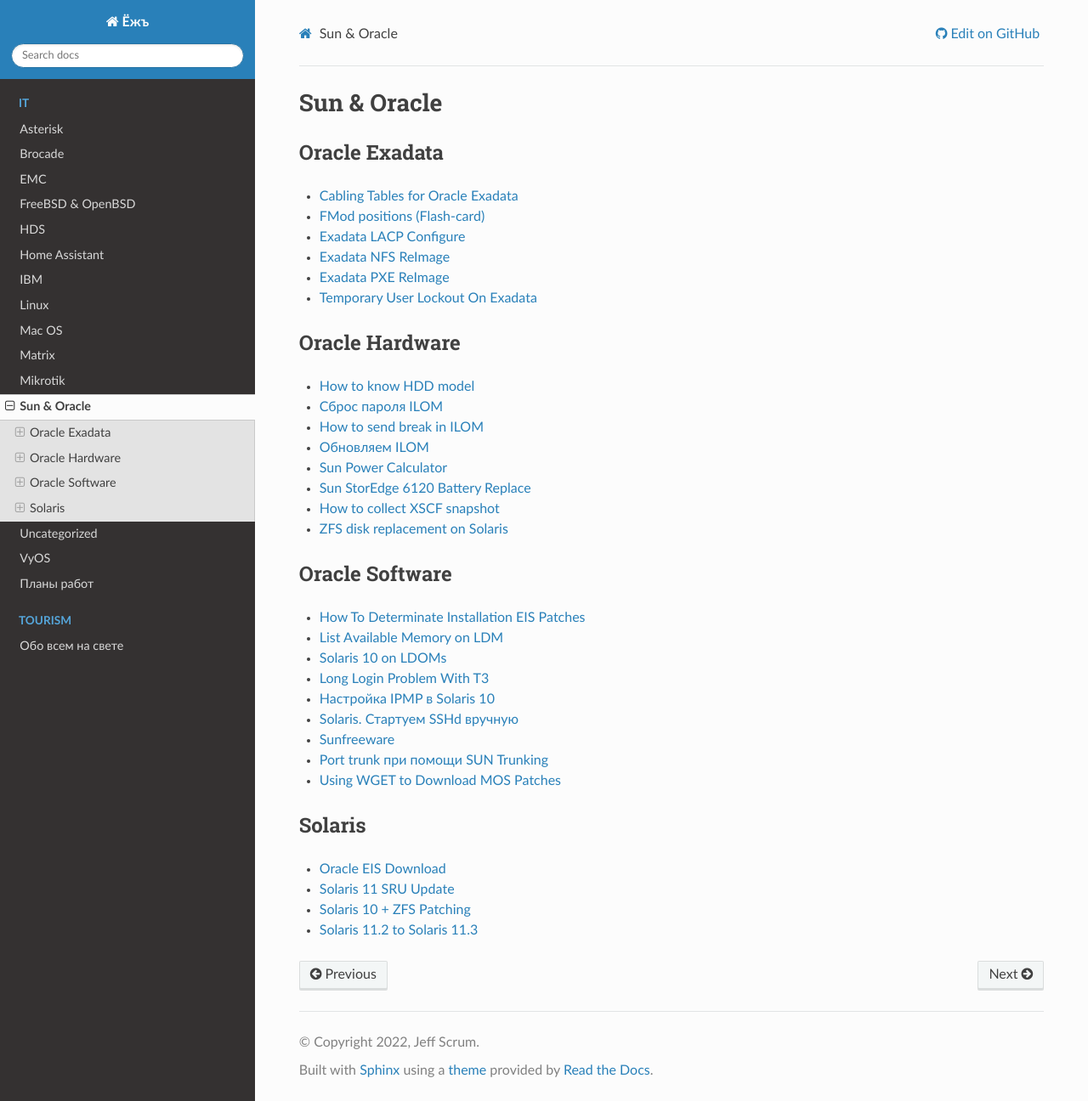
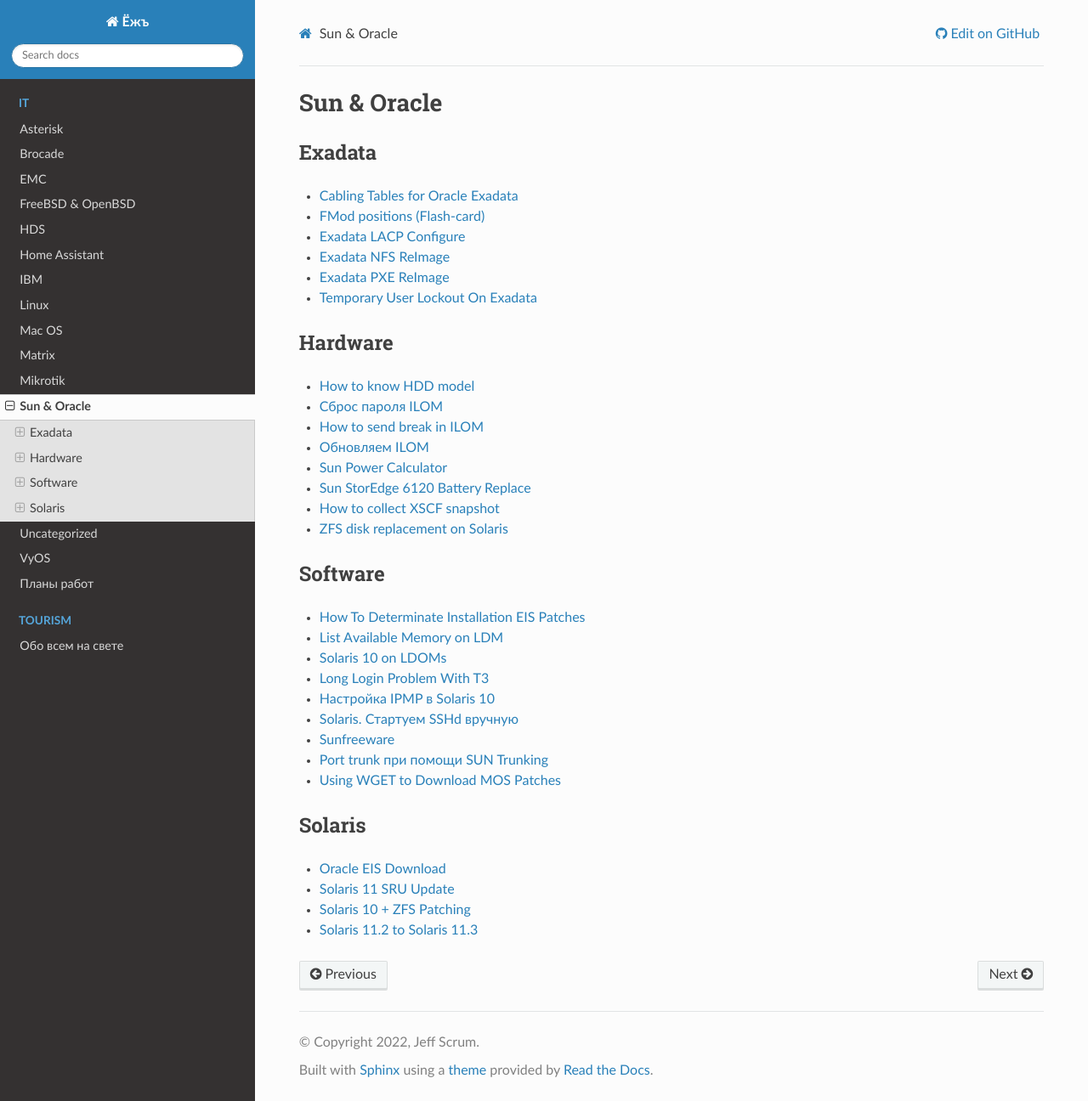
Before and after one commit to jeffscrum/jeffscrum.github.io, a Sphinx documentation site: the page built from source/sun-oracle/index.rst, in a window 1280 px wide and 1296 px high. Shown: the whole window at 85% size. Built offline with Sphinx 7.4.7 and the Read the Docs theme 2.0.0, drawn with Linux system fonts in a browser that asks for light colours; pages that are not in the unit, such as notebooks, are missing from menus.

Commit message:
sun-oracle

```diff
--- a/source/sun-oracle/index.rst
+++ b/source/sun-oracle/index.rst
@@ -3,8 +3,8 @@
 Sun & Oracle
 ============
 
-Oracle Exadata
---------------
+Exadata
+-------
 
 .. toctree::
    :maxdepth: 1
@@ -16,8 +16,8 @@
    exadata/oracle-exadata-pxe-reimage
    exadata/oracle-exadata-root-unlock
 
-Oracle Hardware
----------------
+Hardware
+--------
 
 .. toctree::
    :maxdepth: 1
@@ -31,8 +31,8 @@
    hardware/oracle-hw-xscf-snapshot
    hardware/oracle-hw-zfs-disk-replace
 
-Oracle Software
----------------
+Software
+--------
 
 .. toctree::
    :maxdepth: 1
```
Also changed, not shown: source/uncategorized/index.rst (+13 -1 lines), source/uncategorized/mediawiki/index.rst (deleted, +0 -13 lines).
